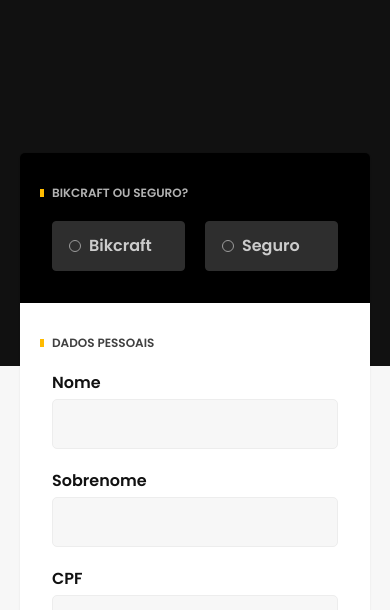
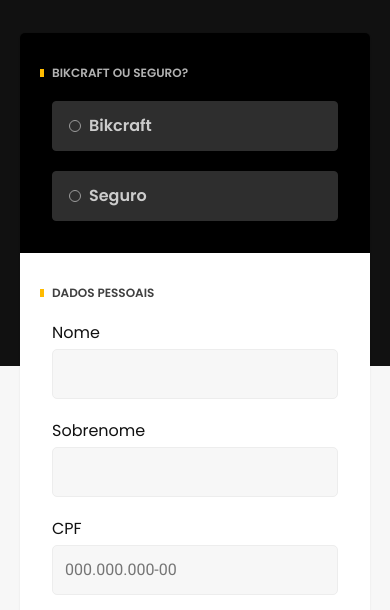
Before and after one commit to Andre-Inacio-VS/bikcraft, a plain HTML site: page orcamento.html in a window 390 px wide. Shown: the part 234-844 px from the top of the page. Drawn offline with Linux system fonts and the light colour scheme.

Commit message:
feat (orcamento - part final): termino do responsivo e ajuste de formatacao

```diff
--- a/css/contato/formulario.css
+++ b/css/contato/formulario.css
@@ -6,7 +6,7 @@
 
 .form label {
   display: block;
-    font: 600 16px/1.5 'Poppins', sans-serif;
+  font: 400 16px/1.5 "Poppins", sans-serif;
   margin-bottom: 4px;
 }
 
--- a/css/orcamento/orcamento.css
+++ b/css/orcamento/orcamento.css
@@ -5,7 +5,7 @@
 .orcamento {
   display: grid;
   grid-template-columns: 5fr 7fr;
-    padding: 120px 20px;
+  padding: 60px 20px;
 }
 
 .orcamento h2 {
@@ -28,7 +28,7 @@
 .orcamento-produto,
 .orcamento-dados {
   padding: 60px;
-    box-shadow: 0 1px 2px rgba(0, 0, 0, .1);
+  box-shadow: 0 1px 2px rgba(0, 0, 0, 0.1);
 }
 
 .condicoes label {
@@ -56,7 +56,7 @@
 }
 
 .orcamento-produto label {
-    font: 600 1rem/1.5 'Poppins', sans-serif;
+  font: 600 1rem/1.5 "Poppins", sans-serif;
   color: var(--c4);
   background-color: var(--c10);
   display: grid;
@@ -193,6 +193,7 @@
 
 @media (max-width: 800px) {
   .orcamento {
+    padding: 0 20px;
     grid-template-columns: 1fr;
   }
   .orcamento-produto {
@@ -202,3 +203,9 @@
     border-radius: 0 0 5px 5px;
   }
 }
+
+@media (max-width: 400px) {
+  .orcamento-produto {
+    grid-template-columns: 1fr;
+  }
+}
```
Lines whose indentation alone changed are shown as unchanged.
